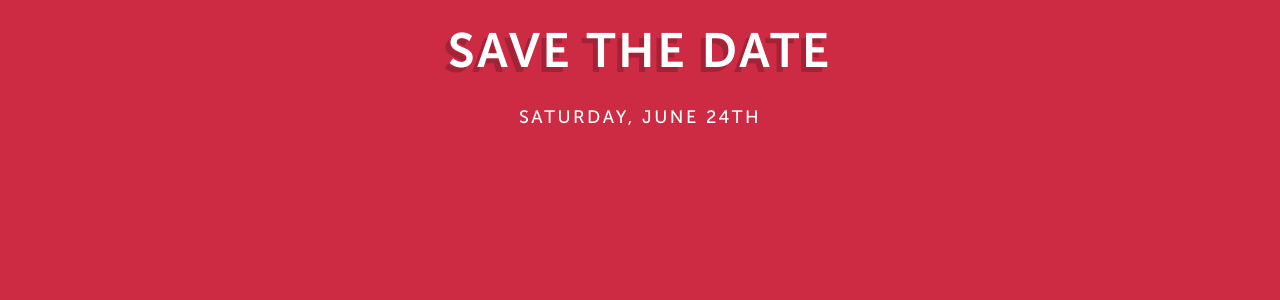
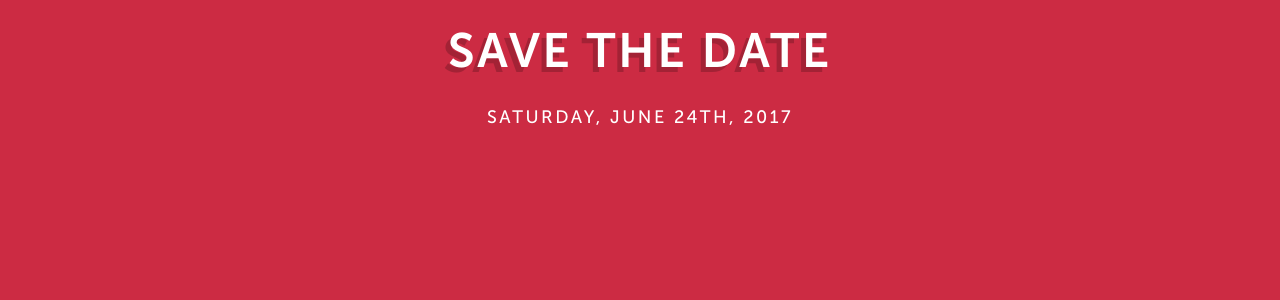
Before and after one commit to goruco/goruco2017, a Jekyll site: the page built from index.html, in a window 1280 px wide. Shown: the part 219-519 px from the top of the page. Built offline with Jekyll 4.4.1, drawn with Linux system fonts in a browser that asks for light colours.

Commit message:
Add year (to force build)

```diff
--- a/index.html
+++ b/index.html
@@ -5,7 +5,7 @@ layout: default
 <div class='announcement'>
   <h1>Save the date</h1>
   <h3>
-    <div class='header_date'>Saturday, June 24th</div>
+    <div class='header_date'>Saturday, June 24th, 2017</div>
   </h3>
 </div>
 
```
